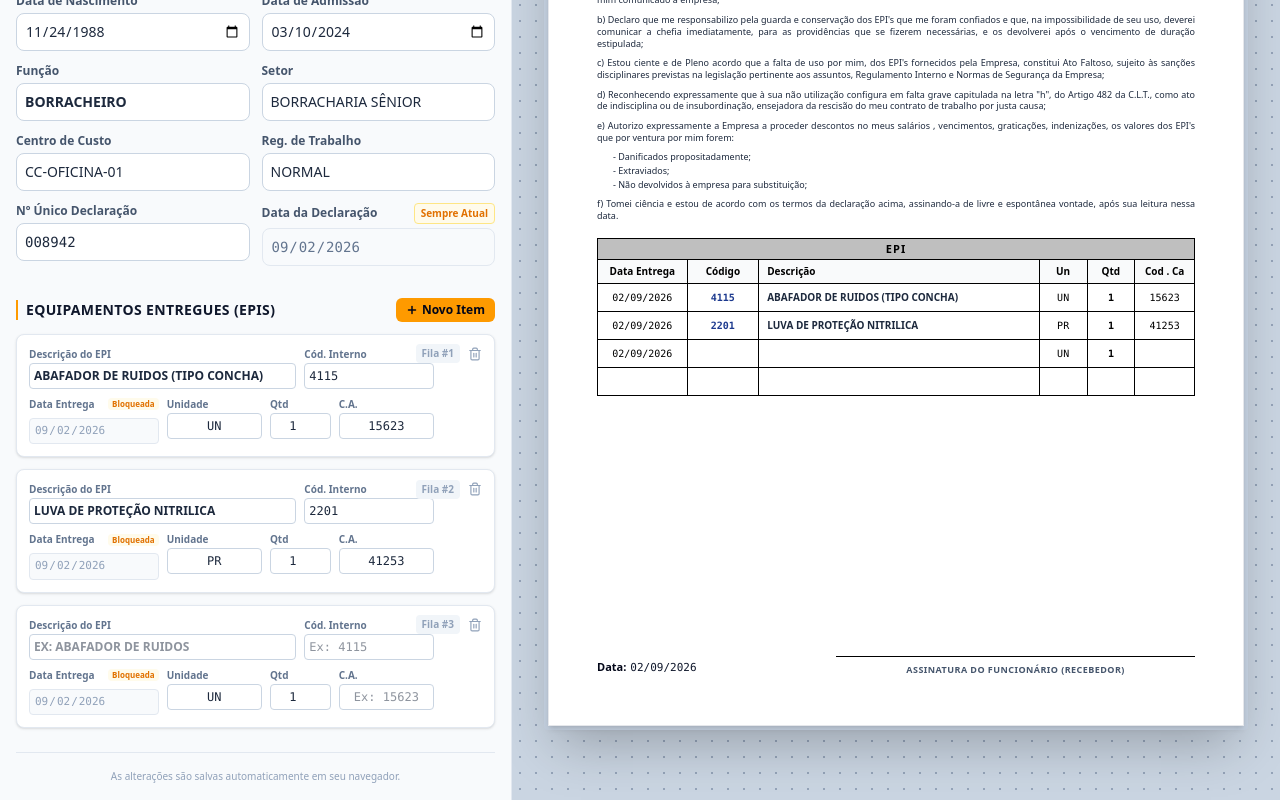
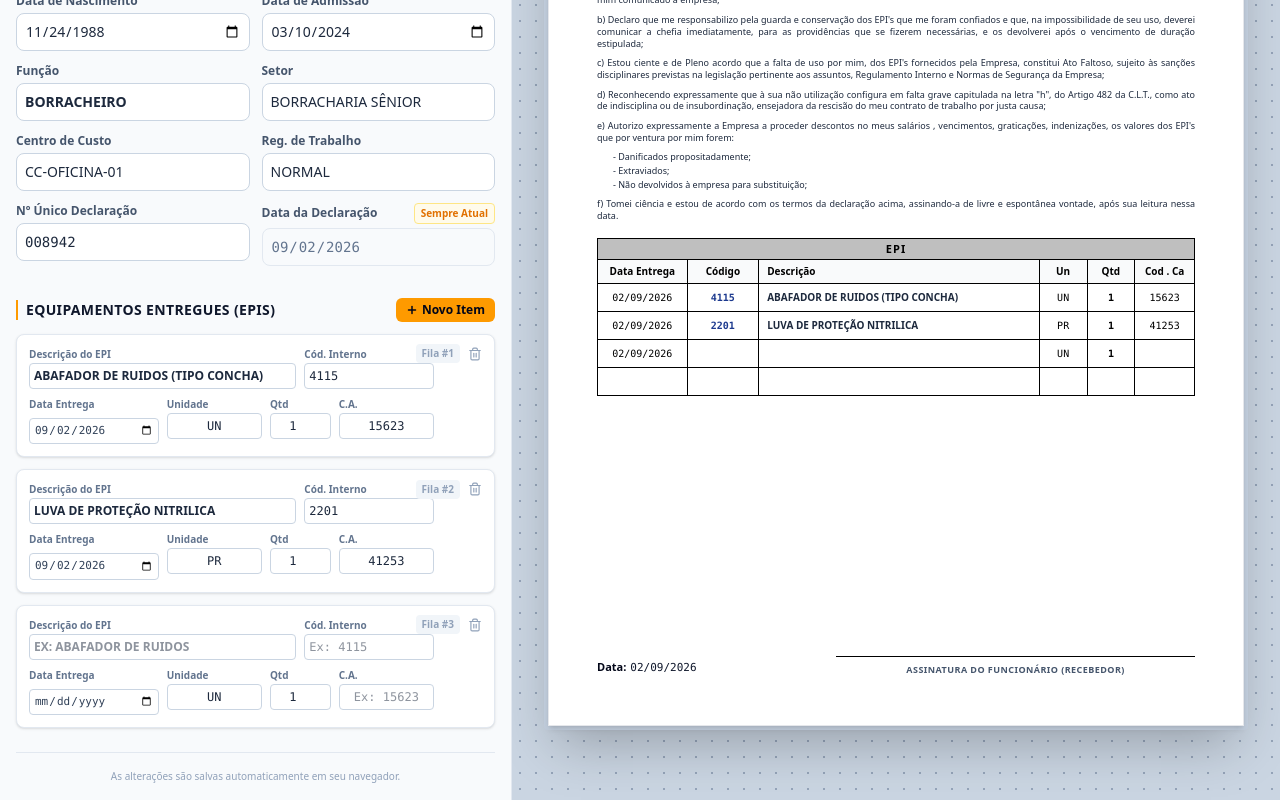
Before and after one commit to AlexandreRego/Editar_Ficha_EPI, a React (Vite) app in the folder editor_ficha/: page / in a window 1280 px wide. Shown: the part 551-1351 px from the top of the page. Built offline with nearby package versions, Linux system fonts and the light colour scheme.

Commit message:
Desbloqueando a data

```diff
--- a/editor_ficha/src/App.tsx
+++ b/editor_ficha/src/App.tsx
@@ -960,15 +960,12 @@ export default function App() {
                           </div>
 
                           <div className="col-span-4">
-                            <div className="flex justify-between items-center mb-1">
-                              <label className="block text-[10px] font-semibold text-slate-500">Data Entrega</label>
-                              <span className="text-[8px] font-bold text-amber-600 px-1 py-0.1 bg-amber-50 rounded">Bloqueada</span>
-                            </div>
+                            <label className="block text-[10px] font-semibold text-slate-500 mb-1">Data Entrega</label>
                             <input
                               type="date"
-                              value={getLocalDateString()}
-                              disabled
-                              className="w-full text-[11px] border border-slate-200 rounded p-1 bg-slate-50 text-slate-400 outline-none cursor-not-allowed font-mono"
+                              value={item.dataEntrega}
+                              onChange={(e) => handleItemChange(item.id, 'dataEntrega', e.target.value)}
+                              className="w-full text-[11px] border border-slate-300 rounded p-1 bg-white focus:ring-1 focus:ring-amber-500 focus:border-amber-500 outline-none font-mono text-slate-700"
                             />
                           </div>
 
```
